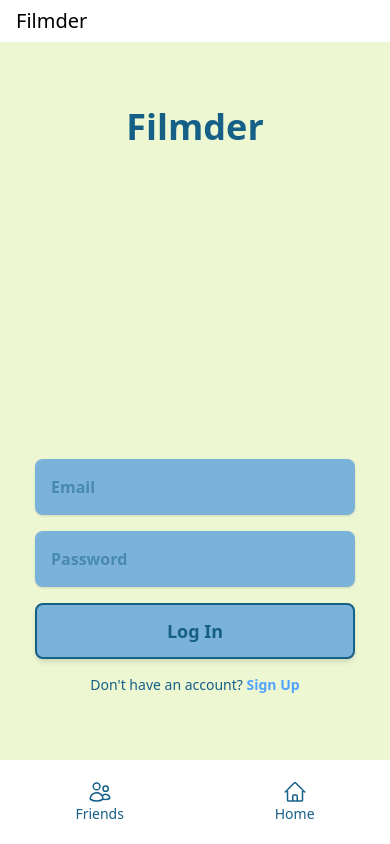
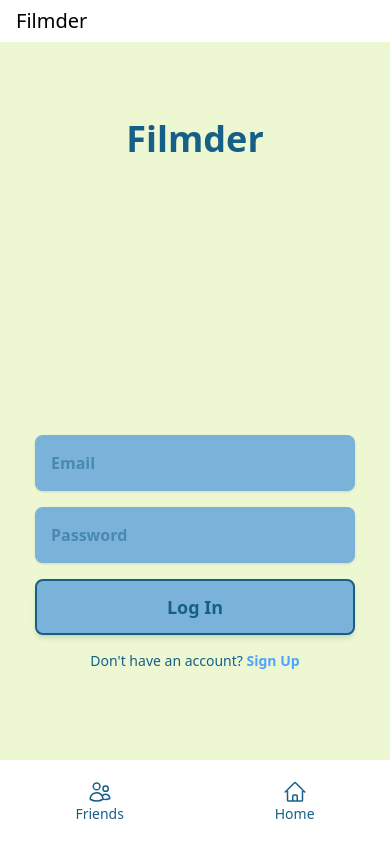
Before and after one commit to sondreir98/NTNU-TDT4140-Filmder, a React (Vite) app: page /login in a window 390 px wide. Built offline with nearby package versions, Linux system fonts and the light colour scheme.

Commit message:
fix: :bug: format pages to fit iphone se

```diff
--- a/src/pages/SignUpPage.tsx
+++ b/src/pages/SignUpPage.tsx
@@ -53,7 +53,7 @@ export const SignUpPage = () => {
 					placeholder="Email"
 					value={email}
 					onChange={(e) => setEmail(e.target.value)}
-					className="shadow mb-4 px-4 py-4 rounded-[2vw] w-80 mt-35 font-semibold text-white bg-blue-400/50 focus:outline-none focus:ring-2 focus:ring-gray-300 ease-linear transition duration-500 "
+					className="shadow mb-4 px-4 py-4 rounded-[2vw] w-80 mt-25 font-semibold text-white bg-blue-400/50 focus:outline-none focus:ring-2 focus:ring-gray-300 ease-linear transition duration-500 "
 				/>
 				<input
 					type="text"
--- a/src/pages/loginpage.tsx
+++ b/src/pages/loginpage.tsx
@@ -27,13 +27,13 @@ export const LoginPage = () => {
 	return (
 		//Fargene endres til slutt
 		<div className="flex flex-col items-center justify-center h-full bg-secondary text-dark">
-			<h1 className="text-4xl font-bold mb-8">Filmder</h1>
+			<h1 className="text-4xl font-bold mb-4">Filmder</h1>
 			<input
 				type="email"
 				placeholder="Email"
 				value={email}
 				onChange={(e) => setEmail(e.target.value)}
-				className="shadow mb-4 px-4 py-4 rounded-[2vw] w-80 mt-70 text-dark font-semibold bg-primary focus:outline-none focus:ring-2 focus:ring-dark ease-linear transition duration-200 "
+				className="shadow mb-4 px-4 py-4 rounded-[2vw] w-80 mt-65 text-dark font-semibold bg-primary focus:outline-none focus:ring-2 focus:ring-dark ease-linear transition duration-200 "
 			/>
 			<input
 				type="password"
@@ -56,7 +56,7 @@ export const LoginPage = () => {
 						<p>{error}</p>
 					</div>
 				)}
-				<div className="text-center mt-0">
+				<div className="text-center mt-0 mb-3">
 					<p className="text-sm">
 						Don't have an account?{" "}
 						<Link
```
